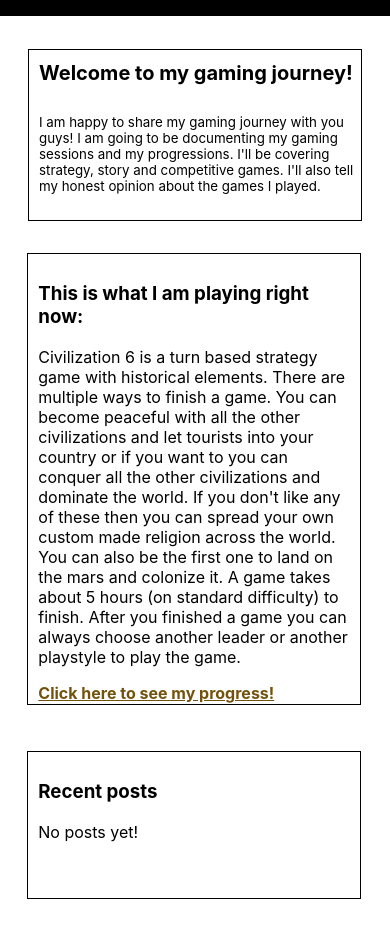
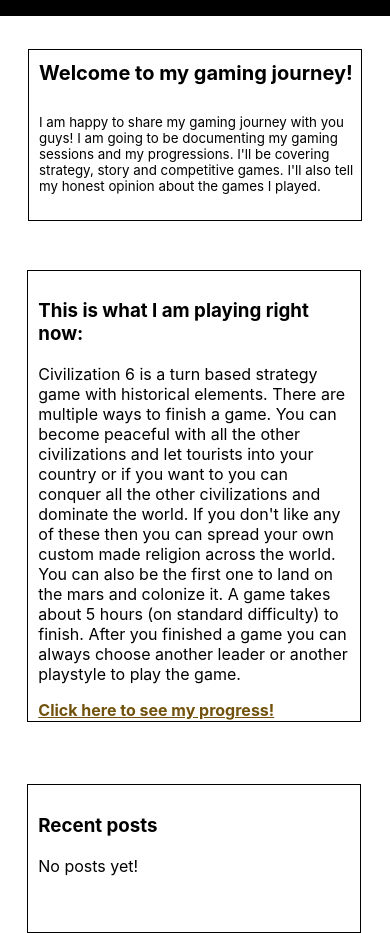
Before and after one commit to Xommad/thinkaboutit, a plain HTML site: page index.html in a window 390 px wide. Shown: the part 68-1001 px from the top of the page. Before the commit the page ends 967 px from the top, so only its background shows below. Drawn offline with Linux system fonts and the light colour scheme.

Commit message:
Mobile version - 0.0.2
 - Text fixes

```diff
--- a/index.css
+++ b/index.css
@@ -5,7 +5,7 @@
 
 body {
     margin: 0;
-    height: 960px;
+    height: fit-content;
 }
 
 #gaming-journey-navibar {
--- a/mobile.css
+++ b/mobile.css
@@ -14,7 +14,7 @@
     }
 
     #current-game-div {
-        top: 38%;
+        top: 40%;
         left: 7%;
         width: 80%;
         height: 430px;
@@ -29,7 +29,7 @@
     }
 
     #recent-posts-div {
-        top: 97%;
+        top: 101%;
         left: 7%;
         width: 80%;
         height: 15%;
```
